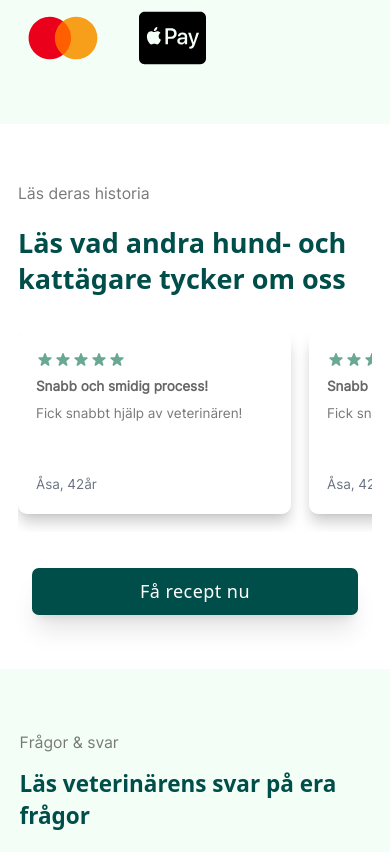
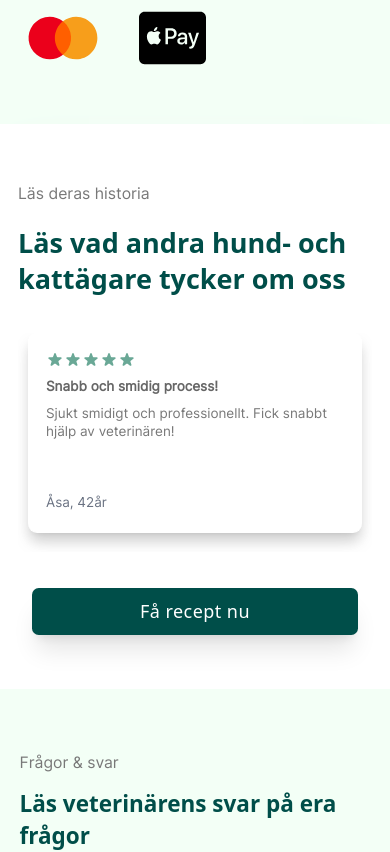
Before and after one commit to CipherKul/VetOnline, a Next.js app: page / in a window 390 px wide. Shown: the part 3140-3992 px from the top of the page. Built offline with nearby package versions, Linux system fonts and the light colour scheme.

Commit message:
added swiper

```diff
--- a/components/Home/Hero.tsx
+++ b/components/Home/Hero.tsx
@@ -1,8 +1,7 @@
 'use client'
 
 import Image from 'next/image'
-import { Check, ChevronLeft, ChevronRight } from 'lucide-react'
-import Slider from 'react-slick'
+import { Check } from 'lucide-react'
 import 'slick-carousel/slick/slick.css'
 import 'slick-carousel/slick/slick-theme.css'
 import { useEffect, useRef, useState } from 'react'
@@ -10,6 +9,7 @@ import FAQ from './FAQ'
 import Payment from './Payment'
 import About2 from './About2'
 import About from './About'
+import Review from './review'
 
 export default function Herosection() {
   const [isMobile, setIsMobile] = useState(false)
@@ -43,50 +43,6 @@ export default function Herosection() {
     }
   }, [])
 
-  const sliderSettings = {
-    dots: true,
-    infinite: true,
-    speed: 500,
-    slidesToShow: 1,
-    slidesToScroll: 1,
-    arrows: false,
-    autoplay: true,
-    autoplaySpeed: 3000,
-  }
-
-  const reviews = [...Array(5)].map((_, i) => (
-    <div
-      key={i}
-      className={`${
-        isMobile ? 'snap-center shrink-0 w-[70vw]' : 'w-full md:w-[30%]'
-      } bg-white rounded-lg shadow-lg overflow-hidden drop-shadow-xl `}
-    >
-      <div className="bg-white p-4 rounded-lg shadow-xl">
-        <div className="flex mb-2">
-          {[...Array(5)].map((_, j) => (
-            <svg
-              key={j}
-              className="w-4 h-4 text-[#6AA896]"
-              fill="currentColor"
-              viewBox="0 0 20 20"
-            >
-              <path d="M9.049 2.927c.3-.921 1.603-.921 1.902 0l1.07 3.292a1 1 0 00.95.69h3.462c.969 0 1.371 1.24.588 1.81l-2.8 2.034a1 1 0 00-.364 1.118l1.07 3.292c.3.921-.755 1.688-1.54 1.118l-2.8-2.034a1 1 0 00-1.175 0l-2.8 2.034c-.784.57-1.838-.197-1.539-1.118l1.07-3.292a1 1 0 00-.364-1.118L2.98 8.72c-.783-.57-.38-1.81.588-1.81h3.461a1 1 0 00.951-.69l1.07-3.292z" />
-            </svg>
-          ))}
-        </div>
-        <p className="text-xs font-bold text-[#666666] mb-2">
-          Snabb och smidig process!
-        </p>
-        <p className="text-xs text-[#787878]">
-          Fick snabbt hjälp av veterinären!
-        </p>
-        <div className="mt-10">
-          <span className="text-xs text-gray-500">Åsa, 42år</span>
-        </div>
-      </div>
-    </div>
-  ))
-
   return (
     <main>
       {/* Hero Section */}
@@ -95,7 +51,7 @@ export default function Herosection() {
           {/* Left Side - Text Content */}
           <div className="w-full md:w-1/2 p-4 md:p-12 z-10">
             <h1 className="text-2xl 2xl:text-4xl xl:text-2xl font-bold tracking-wide drop-shadow-[2px_2px_2px_rgba(0,0,0,1)]">
-              Få recept på{" "}
+              Få recept på{' '}
               <span className="text-[#B2FFE4] text-2xl 2xl:text-4xl xl:text-2xl lg:text-xl  font-mono tracking-normal font-bold h-10 md:text-5xl md:drop-shadow-[2px_2px_2px_rgba(20,20,20,1)]">
                 fästingmedel
               </span>
@@ -113,7 +69,7 @@ export default function Herosection() {
               <li className="flex items-center space-x-2 gap-2 drop-shadow-md">
                 <span className="text-white bg-[#B2FFE4] h-6 w-6 rounded-full">
                   <Check className="text-[#004E49] mt-0.5 ml-0.5" />
-                </span>{" "}
+                </span>{' '}
                 <span className="text-white ">
                   Skippa veterinärbesök och videosamtal
                 </span>
@@ -121,7 +77,7 @@ export default function Herosection() {
               <li className="flex items-center space-x-2 gap-2 drop-shadow-md">
                 <span className="text-white bg-[#B2FFE4] h-6 w-6 rounded-full">
                   <Check className="text-[#004E49] mt-0.5 ml-0.5" />
-                </span>{" "}
+                </span>{' '}
                 <span className="text-white ">Recept inom 15 minuter</span>
               </li>
             </ul>
@@ -138,8 +94,8 @@ export default function Herosection() {
               <Image
                 src={
                   isMobile
-                    ? "/images/landing/heromobile.png"
-                    : "/images/landing/hero.png"
+                    ? '/images/landing/heromobile.png'
+                    : '/images/landing/hero.png'
                 }
                 alt="Cat and Dog"
                 fill
@@ -149,7 +105,7 @@ export default function Herosection() {
               />
             </div>
           </div>
-        </div>{" "}
+        </div>{' '}
       </section>
 
       {/* Stats Section */}
@@ -160,7 +116,7 @@ export default function Herosection() {
             <div className="text-center p-4 relative">
               <div className="text-2xl font-medium text-[#004E49]">4,8</div>
               <div className="tracking-wide font-medium text-[#004E49] text-base">
-                i betyg av djurägare{" "}
+                i betyg av djurägare{' '}
               </div>
               <div className="flex justify-center mt-2">
                 {[...Array(5)].map((_, i) => (
@@ -189,7 +145,7 @@ export default function Herosection() {
                 15 minutes
               </div>
               <div className="tracking-wide font-medium text-[#004E49] text-base">
-                i snitt till recept{" "}
+                i snitt till recept{' '}
               </div>
             </div>
 
@@ -197,7 +153,7 @@ export default function Herosection() {
             <div className="text-center p-4">
               <div className="text-2xl font-bold text-[#004E49]">+50,000</div>
               <div className="tracking-wide font-medium text-[#004E49] text-base">
-                Djur har fått vård av oss{" "}
+                Djur har fått vård av oss{' '}
               </div>
               <div className="flex justify-center mt-1">
                 <Image
@@ -220,52 +176,8 @@ export default function Herosection() {
       {/* Payment Section */}
       <Payment />
       {/* Reviews Section */}
-      <section className="py-12 bg-white md:bg-[#F3FFF6] shadow-xl">
-        <div className="container mx-auto px-4 max-w-6xl">
-          <div className="text-left md:text-center mb-4">
-            <span className="text-sm text-[#787878]">Läs deras historia</span>
-          </div>
-
-          <h2 className="w-full md:w-[60%] mx-auto text-left md:text-center text-2xl md:text-4xl font-bold text-[#004E49] mb-8">
-            Läs vad andra hund- och kattägare tycker om oss
-          </h2>
-
-          {isMobile ? (
-            <div className="relative">
-              <div
-                ref={sliderRef}
-                className="flex overflow-x-auto scrollbar-hide snap-x snap-mandatory gap-4 pb-4"
-                style={{ scrollbarWidth: 'none', msOverflowStyle: 'none' }}
-              >
-                {reviews}
-              </div>
-              <button
-                onClick={() => scroll('left')}
-                className="absolute hidden left-0 top-1/2 -translate-y-1/2 bg-white shadow-md rounded-full p-2 z-10"
-                aria-label="Previous review"
-              >
-                <ChevronLeft className="text-[#004E49]" />
-              </button>
-              <button
-                onClick={() => scroll('right')}
-                className="absolute hidden right-0 top-1/2 -translate-y-1/2 bg-white shadow-md rounded-full p-2 z-10"
-                aria-label="Next review"
-              >
-                <ChevronRight className="text-[#004E49]" />
-              </button>
-            </div>
-          ) : (
-            <div className="hidden md:flex gap-4">{reviews}</div>
-          )}
-
-          <div className="text-center mt-8 md:w-1/2 mx-auto">
-            <button className="bg-[#004E49] text-white px-24 py-2 tracking-wide shadow-xl rounded-md hover:bg-opacity-90 transition-colors">
-              Få recept nu
-            </button>
-          </div>
-        </div>
-      </section>
+      <Review />
       <FAQ />
     </main>
-  );
+  )
 }
--- a/components/Home/midsection.tsx
+++ b/components/Home/midsection.tsx
@@ -1,28 +1,12 @@
 'use client'
 import useIsMobile from '@/hooks/useIsMobile'
-import { ChevronLeft, ChevronRight, Star } from 'lucide-react'
 import Image from 'next/image'
-import { useRef } from 'react'
 import TestimonialImage from '@/public/testimonial/image.svg'
+import { Swiper, SwiperSlide } from 'swiper/react'
+import 'swiper/css'
 
 const Midsection = () => {
-  const sliderRef = useRef<HTMLDivElement>(null)
   const isMobile = useIsMobile()
-
-  const scroll = (direction: 'left' | 'right') => {
-    if (sliderRef.current) {
-      const scrollAmount = sliderRef.current.clientWidth
-      const newScrollLeft =
-        direction === 'left'
-          ? sliderRef.current.scrollLeft - scrollAmount
-          : sliderRef.current.scrollLeft + scrollAmount
-
-      sliderRef.current.scrollTo({
-        left: newScrollLeft,
-        behavior: 'smooth',
-      })
-    }
-  }
   const testimonials = [
     {
       id: 1,
@@ -43,30 +27,39 @@ const Midsection = () => {
 
   return (
     <div>
-      <section className="py-20 bg-[#F3FFF6] shadow-xl">
+      <section className="py-20 bg-white md:bg-[#F3FFF6] shadow-xl">
         <div className="container mx-auto px-4">
-          <p className="text-center text-gray-500 text-sm mb-2">Fakta om oss</p>
-          <h2 className="text-center text-2xl md:text-4xl font-bold text-teal-800 mb-8">
+          <p className="text-left md:text-center text-gray-500 text-sm ml-3 md:ml-0 mb-2">
+            Fakta om oss
+          </p>
+          <h2 className="text-left md:text-center text-xl md:text-4xl font-bold ml-3 md:ml-0 text-teal-800 mb-4 md:mb-8">
             Läs vad veterinärer rekommenderar
           </h2>
 
-          {isMobile ? (
-            <div className="relative">
-              <div
-                ref={sliderRef}
-                className="flex overflow-x-auto scrollbar-hide snap-x snap-mandatory gap-4"
-                style={{ scrollbarWidth: 'none', msOverflowStyle: 'none' }}
-              >
-                {testimonials.map((testimonial) => (
-                  <div
-                    key={testimonial.id}
-                    className="snap-center shrink-0 w-[70vw] bg-white rounded-lg shadow-lg"
-                  >
+          <div className="w-full md:w-[55%] mx-auto">
+            <Swiper
+              spaceBetween={20}
+              slidesPerView={isMobile ? 1 : 3}
+              breakpoints={{
+                640: {
+                  slidesPerView: 2,
+                  spaceBetween: 20,
+                },
+                768: {
+                  slidesPerView: 3,
+                  spaceBetween: 30,
+                },
+              }}
+              className="mySwiper"
+            >
+              {testimonials.map((testimonial) => (
+                <SwiperSlide key={testimonial.id}>
+                  <div className="w-full bg-white rounded-lg shadow-lg">
                     <div>
                       <Image
                         src={TestimonialImage || '/placeholder.svg'}
                         alt="Veterinarian with pet"
-                        width={500}
+                        width={300}
                         height={200}
                         className="rounded-t-lg w-full"
                       />
@@ -80,49 +73,10 @@ const Midsection = () => {
                       </p>
                     </div>
                   </div>
-                ))}
-              </div>
-              <button
-                onClick={() => scroll('left')}
-                className="absolute hidden left-0 top-1/2 -translate-y-1/2 bg-white shadow-md rounded-full p-2 z-10"
-              >
-                <ChevronLeft className="text-[#004E49]" />
-              </button>
-              <button
-                onClick={() => scroll('right')}
-                className="absolute hidden right-0 top-1/2 -translate-y-1/2 bg-white shadow-md rounded-full p-2 z-10"
-              >
-                <ChevronRight className="text-[#004E49]" />
-              </button>
-            </div>
-          ) : (
-            <div className="w-full md:w-[55%] mx-auto flex flex-wrap gap-6">
-              {testimonials.map((testimonial) => (
-                <div
-                  key={testimonial.id}
-                  className="w-full md:w-[30%] bg-white rounded-lg shadow-lg"
-                >
-                  <div>
-                    <Image
-                      src={TestimonialImage || '/placeholder.svg'}
-                      alt="Veterinarian with pet"
-                      width={300}
-                      height={200}
-                      className="rounded-t-lg"
-                    />
-                  </div>
-                  <div className="p-4 space-y-2">
-                    <h3 className="font-bold text-[#004E49] text-sm">
-                      {testimonial.name}
-                    </h3>
-                    <p className="text-[#004E49] text-xs">
-                      {testimonial.description}
-                    </p>
-                  </div>
-                </div>
+                </SwiperSlide>
               ))}
-            </div>
-          )}
+            </Swiper>
+          </div>
         </div>
       </section>
 
--- a/components/Home/review.tsx
+++ b/components/Home/review.tsx
@@ -1,134 +1,71 @@
 'use client'
-import { ChevronLeft, ChevronRight, Star } from 'lucide-react'
-import Image from 'next/image'
-import { useRef } from 'react'
+import { Swiper, SwiperSlide } from 'swiper/react'
+import 'swiper/css'
 import useIsMobile from '@/hooks/useIsMobile'
-
-const ReviewsSection = () => {
-  const sliderRef = useRef<HTMLDivElement>(null)
+export default function Review() {
   const isMobile = useIsMobile()
-
-  const scroll = (direction: 'left' | 'right') => {
-    if (sliderRef.current) {
-      const scrollAmount = sliderRef.current.clientWidth
-      const newScrollLeft =
-        direction === 'left'
-          ? sliderRef.current.scrollLeft - scrollAmount
-          : sliderRef.current.scrollLeft + scrollAmount
-
-      sliderRef.current.scrollTo({
-        left: newScrollLeft,
-        behavior: 'smooth',
-      })
-    }
-  }
-
-  // Sample review data
-  const reviews = [
-    {
-      id: 1,
-      name: 'Anna L.',
-      rating: 5,
-      comment: 'Enkelt och snabbt! Fick recept till min hund inom en timme.',
-      image: '/reviews/review1.jpg',
-    },
-    {
-      id: 2,
-      name: 'Lars P.',
-      rating: 5,
-      comment:
-        'Fantastisk service! Slapp åka till veterinären med min stressade katt.',
-      image: '/reviews/review2.jpg',
-    },
-    {
-      id: 3,
-      name: 'Maria J.',
-      rating: 5,
-      comment:
-        'Smidigt sätt att få fästingmedel till mina hundar. Rekommenderar starkt!',
-      image: '/reviews/review3.jpg',
-    },
-  ]
-
-  // Generate review cards
-  const reviewCards = reviews.map((review) => (
-    <div
-      key={review.id}
-      className={`${
-        isMobile ? 'snap-center shrink-0 w-[80vw]' : 'w-full md:w-[30%]'
-      } bg-white rounded-lg shadow-lg overflow-hidden`}
-    >
-      <div>
-        <Image
-          src={review.image || '/placeholder.svg'}
-          alt={`${review.name}'s pet`}
-          width={300}
-          height={200}
-          className="rounded-t-lg w-full h-40 object-cover"
-        />
-      </div>
-      <div className="p-4 space-y-2">
-        <div className="flex items-center justify-between">
-          <h3 className="font-bold text-[#004E49]">{review.name}</h3>
-          <div className="flex">
-            {[...Array(review.rating)].map((_, i) => (
-              <Star
-                key={i}
-                className="h-4 w-4 fill-yellow-400 text-yellow-400"
-              />
-            ))}
-          </div>
-        </div>
-        <p className="text-[#004E49] text-sm">{review.comment}</p>
-      </div>
-    </div>
-  ))
-
   return (
-    <section className="py-12 bg-white md:bg-[#F3FFF6] shadow-xl">
+    <section className="py-12 bg-white md:bg-[#F3FFF6] shadow-2xl shadow-gray-200">
       <div className="container mx-auto px-4 max-w-6xl">
-        <div className="text-center mb-4">
+        <div className="text-left md:text-center mb-4">
           <span className="text-sm text-[#787878]">Läs deras historia</span>
         </div>
 
-        <h2 className="text-2xl md:text-4xl font-bold text-[#004E49] text-center mb-8">
-          Läs vad andra hund- och kattägare
-          <br className="hidden md:block" />
-          tycker om oss
+        <h2 className="w-full md:w-[60%] mx-auto text-left md:text-center text-2xl md:text-4xl font-bold text-[#004E49] mb-8">
+          Läs vad andra hund- och kattägare tycker om oss
         </h2>
 
-        {isMobile ? (
-          <div className="relative">
-            <div
-              ref={sliderRef}
-              className="flex overflow-x-auto scrollbar-hide snap-x snap-mandatory gap-4 pb-4"
-              style={{ scrollbarWidth: 'none', msOverflowStyle: 'none' }}
-            >
-              {reviewCards}
-            </div>
-            <button
-              onClick={() => scroll('left')}
-              className="absolute left-0 top-1/2 -translate-y-1/2 bg-white shadow-md rounded-full p-2 z-10"
-              aria-label="Previous review"
-            >
-              <ChevronLeft className="text-[#004E49]" />
-            </button>
-            <button
-              onClick={() => scroll('right')}
-              className="absolute right-0 top-1/2 -translate-y-1/2 bg-white shadow-md rounded-full p-2 z-10"
-              aria-label="Next review"
-            >
-              <ChevronRight className="text-[#004E49]" />
-            </button>
-          </div>
-        ) : (
-          <div className="hidden md:flex flex-wrap justify-center gap-6">
-            {reviewCards}
-          </div>
-        )}
+        <div className="w-full md:w-[80%] mx-auto">
+          <Swiper
+            spaceBetween={10}
+            slidesPerView={isMobile ? 1 : 3}
+            breakpoints={{
+              640: {
+                slidesPerView: 2,
+                spaceBetween: 20,
+              },
+              768: {
+                slidesPerView: 3,
+                spaceBetween: 30,
+              },
+            }}
+            className="mySwiper"
+          >
+            {[...Array(5)].map((_, i) => (
+              <SwiperSlide key={i}>
+                <div className="bg-white rounded-lg shadow-lg overflow-hidden drop-shadow-xl h-full">
+                  <div className="bg-white p-4 rounded-lg shadow-xl">
+                    <div className="flex mb-2">
+                      {[...Array(5)].map((_, j) => (
+                        <svg
+                          key={j}
+                          className="w-4 h-4 text-[#6AA896]"
+                          fill="currentColor"
+                          viewBox="0 0 20 20"
+                        >
+                          <path d="M9.049 2.927c.3-.921 1.603-.921 1.902 0l1.07 3.292a1 1 0 00.95.69h3.462c.969 0 1.371 1.24.588 1.81l-2.8 2.034a1 1 0 00-.364 1.118l1.07 3.292c.3.921-.755 1.688-1.54 1.118l-2.8-2.034a1 1 0 00-1.175 0l-2.8 2.034c-.784.57-1.838-.197-1.539-1.118l1.07-3.292a1 1 0 00-.364-1.118L2.98 8.72c-.783-.57-.38-1.81.588-1.81h3.461a1 1 0 00.951-.69l1.07-3.292z" />
+                        </svg>
+                      ))}
+                    </div>
+                    <p className="text-xs font-bold text-[#666666] mb-2">
+                      Snabb och smidig process!
+                    </p>
+                    <p className="text-xs text-[#787878]">
+                      Sjukt smidigt och professionellt. Fick snabbt hjälp av
+                      veterinären!
+                    </p>
+                    <div className="mt-10">
+                      <span className="text-xs text-gray-500">Åsa, 42år</span>
+                    </div>
+                  </div>
+                </div>
+              </SwiperSlide>
+            ))}
+          </Swiper>
+        </div>
 
         <div className="text-center mt-8 md:w-1/2 mx-auto">
-          <button className="bg-[#004E49] text-white px-8 md:px-24 py-2 tracking-wide shadow-xl rounded-md hover:bg-opacity-90 transition-colors w-full md:w-auto">
+          <button className="bg-[#004E49] text-white px-24 py-2 tracking-wide shadow-xl rounded-md hover:bg-opacity-90 transition-colors">
             Få recept nu
           </button>
         </div>
@@ -136,5 +73,3 @@ const ReviewsSection = () => {
     </section>
   )
 }
-
-export default ReviewsSection
```
